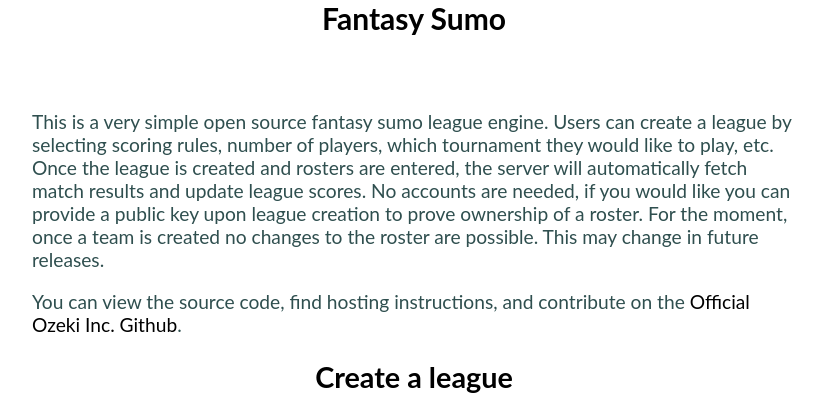
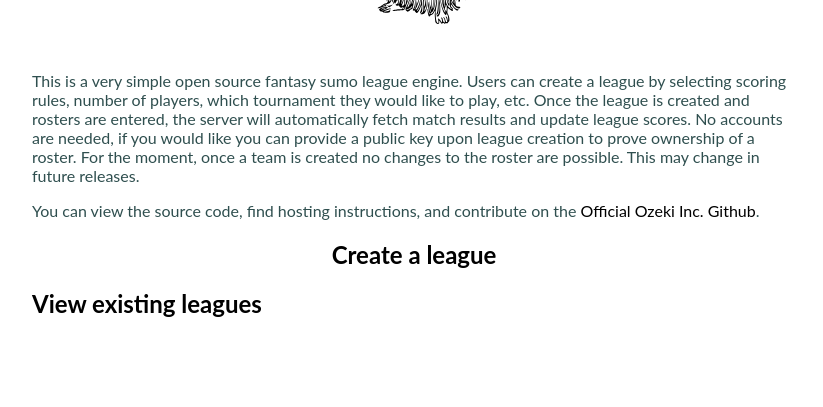
Before and after one commit to ozeki-inc/ozeki-fantasy-sumo, a Flask app: template templates/home.html in a window 1280 px wide. Shown: the part 413-820 px from the top of the page, without its empty margins (226-1049 px from the left). After the commit the page ends 730 px from the top, so only its background shows below. Run offline with Flask 2, Linux system fonts and the light colour scheme; the template is opened without the code that fills it, so the values that code supplies are empty.

Commit message:
header sumo

```diff
--- a/static/league_setup.html
+++ b/static/league_setup.html
@@ -6,9 +6,8 @@
 
 <div class="header">
 <a href="/">
-<img src="https://www.ozeki.io/assets/ozeki.svg" id="logo" height=150px id="svgMain">
+<img src="/static/SumoWrestler.svg" id="logo" height=200px id="svgMain">
 </a>
-<h2 style="text-align:center">Fantasy Sumo </h2>
 </div>
 
 
--- a/static/main.css
+++ b/static/main.css
@@ -4,7 +4,7 @@ html {
   margin-right: 250px;
   margin-left: 250px;
   margin-bottom: 200px;
-  font-size: 1.2em;
+  font-size: 1.em;
   }
 
 .header {
--- a/templates/default.html
+++ b/templates/default.html
@@ -8,10 +8,9 @@
 {% endblock %}
 
 <div class="header">
-<a href="https://ozeki.io">
-<img src="https://www.ozeki.io/assets/ozeki.svg" id="logo" height=150px id="svgMain">
+<a href="/">
+<img src="/static/SumoWrestler.svg" id="logo" height=200px id="svgMain">
 </a>
-<h2 style="text-align:center"><a href="/">Fantasy Sumo </a></h2>
 </div>
 
 
```
Also changed, not shown: static/SumoWrestler.svg (added).
